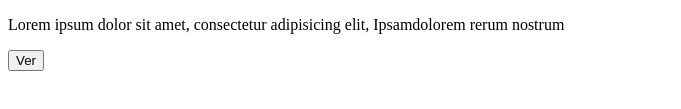
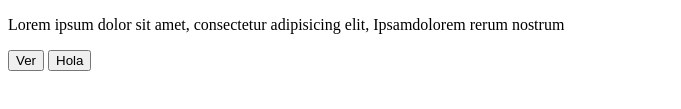
Before and after one commit to LuisViera99/Git-, a plain HTML site: page index.html in a window 1280 px wide. Shown: the part 281-390 px from the top of the page, without its empty margins (0-681 px from the left). Drawn offline with Linux system fonts and the light colour scheme.

Commit message:
Agregamos Nuevo Boton

```diff
--- a/index.html
+++ b/index.html
@@ -42,6 +42,7 @@
 	<h3>Facebook</h3>
 	<p> Lorem ipsum dolor sit amet, consectetur adipisicing elit, Ipsamdolorem rerum nostrum</p>
 	<button class="btn success">Ver</button>
+	<button class="btn success">Hola</button>
     </div>
 
   </body>
```
